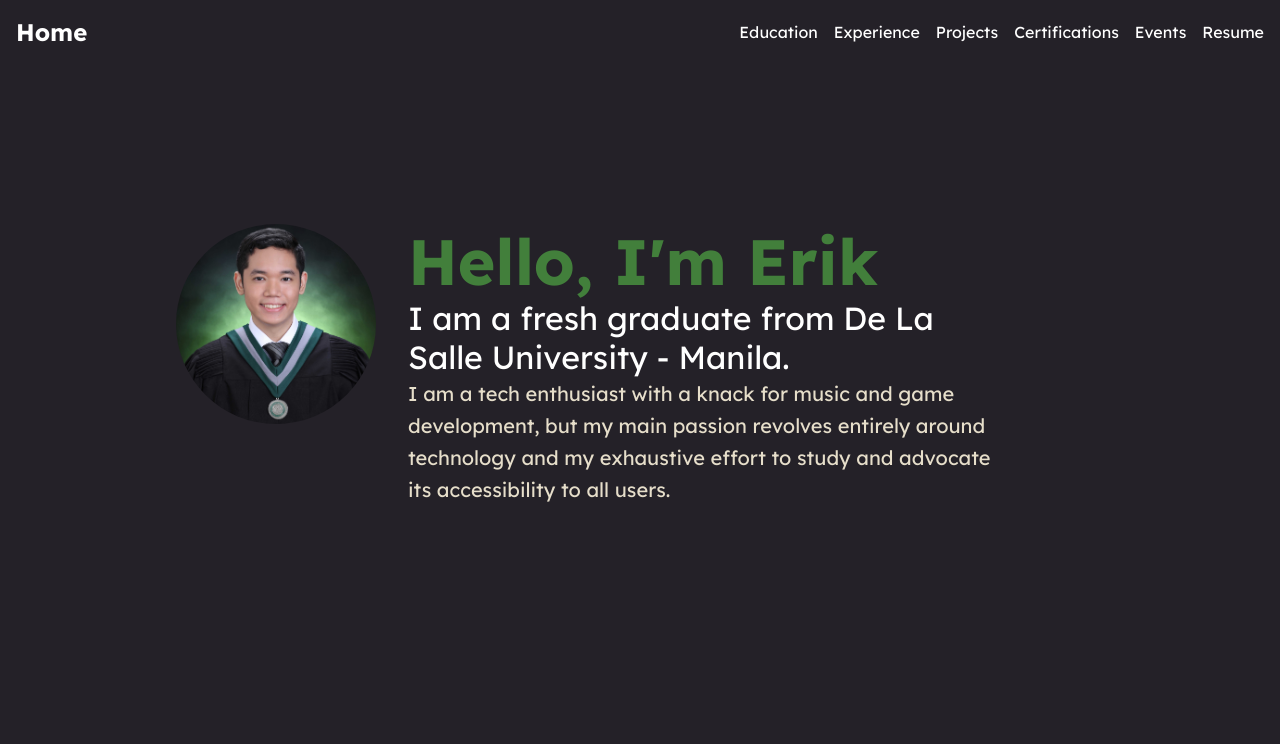
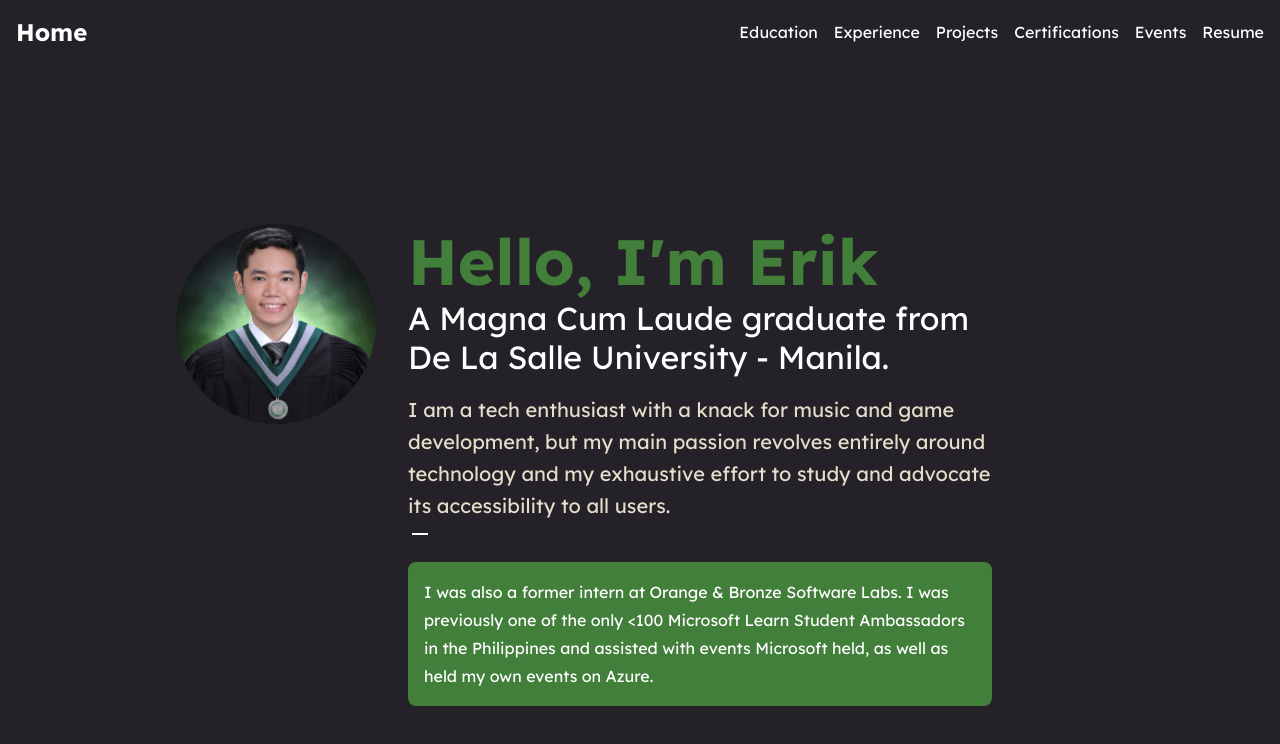
Before and after one commit to erik-lance/portfolio-website, a Next.js app: page / in a window 1280 px wide. Shown: the top 744 px of the page. Built offline with nearby package versions, Linux system fonts and the light colour scheme.

Commit message:
Added more details to hero

```diff
--- a/src/components/Hero.tsx
+++ b/src/components/Hero.tsx
@@ -1,3 +1,4 @@
+import { HorizontalRule } from "@mui/icons-material";
 import { Avatar, Box, Grid, Stack } from "@mui/material";
 import Typography from "@mui/material/Typography"
 
@@ -58,7 +59,7 @@ export default function Hero() {
                                 fontSize: { xs: '1.5rem', sm: '1.4rem', md: '1.6rem', lg: '2rem'}
                             }}
                         >
-                            I am a fresh graduate from De La Salle University - Manila.
+                            A Magna Cum Laude graduate from De La Salle University - Manila.
                         </Typography>
 
                         <Typography
@@ -66,11 +67,35 @@ export default function Hero() {
                             color="text.secondary"
                             sx={{
                                 fontWeight: 400,
-                                fontSize: { xs: '1rem', sm: '1rem', md: '1.2rem', lg: '1.25rem'}
+                                fontSize: { xs: '1rem', sm: '1rem', md: '1.2rem', lg: '1.25rem'},
+                                marginTop: 2
                             }}
                         >
                             I am a tech enthusiast with a knack for music and game development, but my main passion revolves entirely around technology and my exhaustive effort to study and advocate its accessibility to all users.
                         </Typography>
+
+                        <HorizontalRule />
+
+                        {/* Rounded box */}
+                        <Box
+                            sx={{
+                                bgcolor: "primary.main",
+                                borderRadius: 2,
+                                padding: 2,
+                                marginTop: 2
+                            }}
+                        >
+                            <Typography
+                                variant="subtitle1"
+                                sx={{
+                                    fontWeight: 400,
+                                    fontSize: { xs: '.6rem', sm: '.8rem', md: '1rem', lg: '1rem'}
+                                }}
+                            >
+                                I was also a former intern at Orange & Bronze Software Labs. I was previously one of the only &lt;100 Microsoft Learn Student Ambassadors in the Philippines and assisted with events Microsoft held, as well as held my own events on Azure.
+                            </Typography>
+                        </Box>
+
                     </Stack>
                 </Grid>
             </Grid>
```
